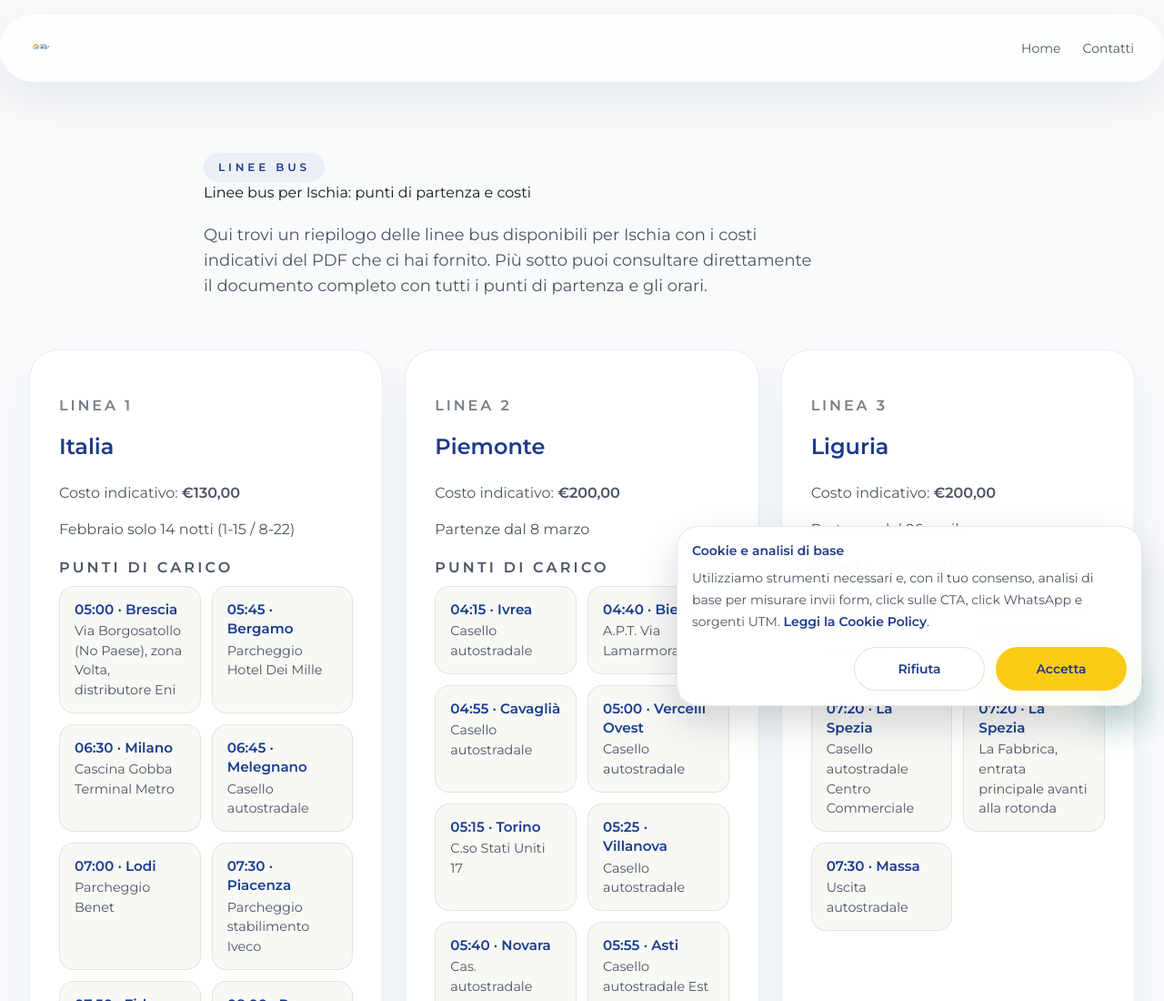
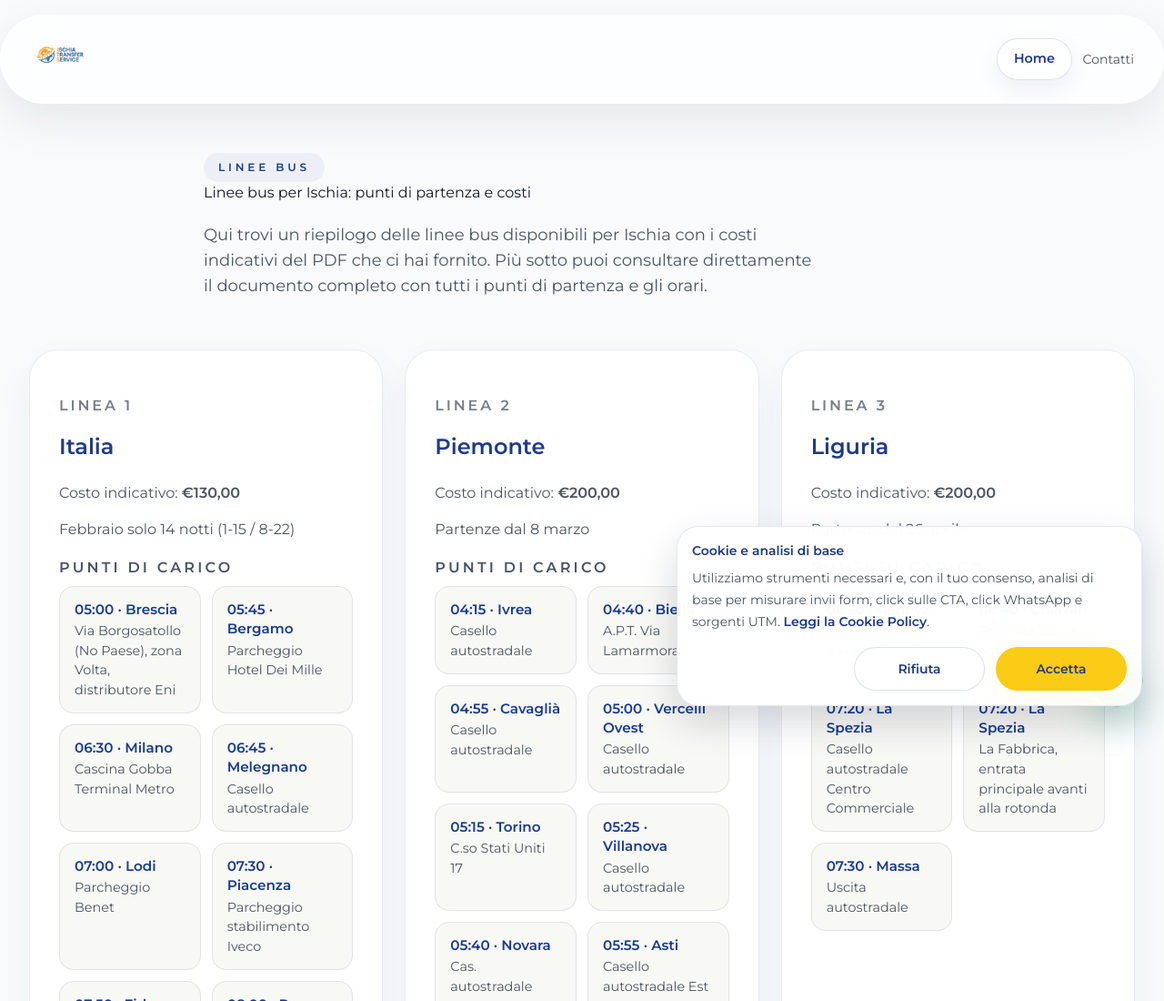
Before and after one commit to Lucare76/its-sito, a website: page linee-bus.html in a window 1280 px wide. Shown: the top 1100 px of the page at 91% size. Drawn offline with nearby package versions, Linux system fonts and the light colour scheme.

Commit message:
Improve bus page header

```diff
--- a/linee-bus.html
+++ b/linee-bus.html
@@ -64,15 +64,50 @@
         grid-template-columns: repeat(2, minmax(0, 1fr));
       }
     }
+    .bus-page-logo {
+      width: auto;
+      height: 6rem;
+      max-width: 7rem;
+      display: block;
+      margin-top: -1.5rem;
+      margin-bottom: -1.5rem;
+      mix-blend-mode: multiply;
+    }
+    .bus-page-nav-actions {
+      display: flex;
+      align-items: center;
+      gap: 0.75rem;
+    }
+    .bus-page-home-link {
+      display: inline-flex;
+      align-items: center;
+      justify-content: center;
+      min-height: 2.75rem;
+      padding: 0.7rem 1.1rem;
+      border-radius: 9999px;
+      border: 1px solid rgba(30, 58, 138, 0.15);
+      background: rgba(255, 255, 255, 0.8);
+      color: #1e3a8a;
+      font-size: 0.9rem;
+      font-weight: 700;
+      text-decoration: none;
+      box-shadow: 0 10px 24px rgba(30, 58, 138, 0.08);
+    }
+    @media (min-width: 768px) {
+      .bus-page-logo {
+        height: 7rem;
+        max-width: 8rem;
+      }
+    }
   </style>
 </head>
 <body class="bg-marbleWhite text-gray-900">
   <header class="fixed inset-x-0 top-0 z-50">
     <nav id="site-nav" class="nav-shell">
       <div class="mx-auto flex max-w-7xl items-center justify-between px-6 py-4 lg:px-8">
-        <a href="index.html" class="flex items-center gap-3 text-nightBlue"><img src="assets/logo.png" alt="I.T.S. Ischia Transfer Service" class="h-10 w-auto"></a>
-        <div class="hidden items-center gap-6 lg:flex">
-          <a class="nav-link" href="index.html">Home</a>
+        <a href="index.html" class="flex items-center gap-3 text-nightBlue"><img src="assets/logo.png" alt="I.T.S. Ischia Transfer Service" class="bus-page-logo"></a>
+        <div class="bus-page-nav-actions">
+          <a class="bus-page-home-link" href="index.html">Home</a>
           <a class="nav-link" href="contatti.html">Contatti</a>
         </div>
       </div>
```
